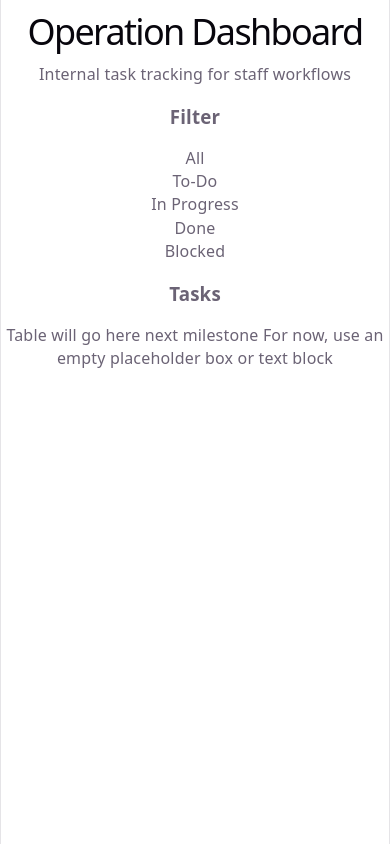
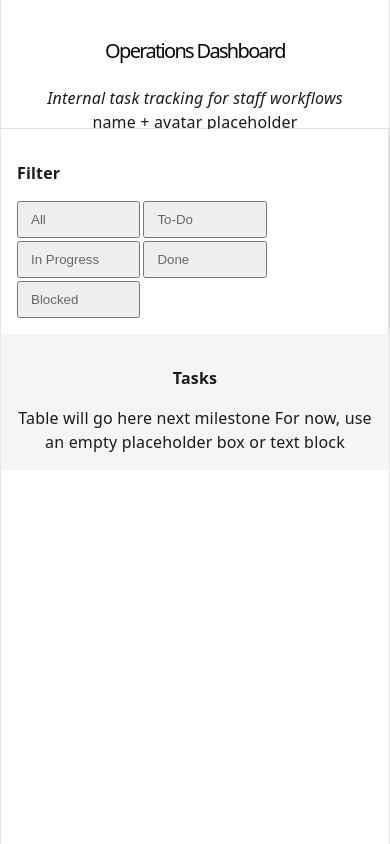
Before and after one commit to syntaxmonkey2px-8001/operations-dashboard, a React (Vite) app: page / in a window 390 px wide. Built offline with nearby package versions, Linux system fonts and the light colour scheme.

Commit message:
1st milestone: 3 parts dashboard layout, initial media query added

```diff
--- a/package.json
+++ b/package.json
@@ -11,7 +11,8 @@
   },
   "dependencies": {
     "react": "^19.2.6",
-    "react-dom": "^19.2.6"
+    "react-dom": "^19.2.6",
+    "sass": "^1.100.0"
   },
   "devDependencies": {
     "@eslint/js": "^10.0.1",
--- a/src/App.css
+++ /dev/null
@@ -1,184 +0,0 @@
-.counter {
-  font-size: 16px;
-  padding: 5px 10px;
-  border-radius: 5px;
-  color: var(--accent);
-  background: var(--accent-bg);
-  border: 2px solid transparent;
-  transition: border-color 0.3s;
-  margin-bottom: 24px;
-
-  &:hover {
-    border-color: var(--accent-border);
-  }
-  &:focus-visible {
-    outline: 2px solid var(--accent);
-    outline-offset: 2px;
-  }
-}
-
-.hero {
-  position: relative;
-
-  .base,
-  .framework,
-  .vite {
-    inset-inline: 0;
-    margin: 0 auto;
-  }
-
-  .base {
-    width: 170px;
-    position: relative;
-    z-index: 0;
-  }
-
-  .framework,
-  .vite {
-    position: absolute;
-  }
-
-  .framework {
-    z-index: 1;
-    top: 34px;
-    height: 28px;
-    transform: perspective(2000px) rotateZ(300deg) rotateX(44deg) rotateY(39deg)
-      scale(1.4);
-  }
-
-  .vite {
-    z-index: 0;
-    top: 107px;
-    height: 26px;
-    width: auto;
-    transform: perspective(2000px) rotateZ(300deg) rotateX(40deg) rotateY(39deg)
-      scale(0.8);
-  }
-}
-
-#center {
-  display: flex;
-  flex-direction: column;
-  gap: 25px;
-  place-content: center;
-  place-items: center;
-  flex-grow: 1;
-
-  @media (max-width: 1024px) {
-    padding: 32px 20px 24px;
-    gap: 18px;
-  }
-}
-
-#next-steps {
-  display: flex;
-  border-top: 1px solid var(--border);
-  text-align: left;
-
-  & > div {
-    flex: 1 1 0;
-    padding: 32px;
-    @media (max-width: 1024px) {
-      padding: 24px 20px;
-    }
-  }
-
-  .icon {
-    margin-bottom: 16px;
-    width: 22px;
-    height: 22px;
-  }
-
-  @media (max-width: 1024px) {
-    flex-direction: column;
-    text-align: center;
-  }
-}
-
-#docs {
-  border-right: 1px solid var(--border);
-
-  @media (max-width: 1024px) {
-    border-right: none;
-    border-bottom: 1px solid var(--border);
-  }
-}
-
-#next-steps ul {
-  list-style: none;
-  padding: 0;
-  display: flex;
-  gap: 8px;
-  margin: 32px 0 0;
-
-  .logo {
-    height: 18px;
-  }
-
-  a {
-    color: var(--text-h);
-    font-size: 16px;
-    border-radius: 6px;
-    background: var(--social-bg);
-    display: flex;
-    padding: 6px 12px;
-    align-items: center;
-    gap: 8px;
-    text-decoration: none;
-    transition: box-shadow 0.3s;
-
-    &:hover {
-      box-shadow: var(--shadow);
-    }
-    .button-icon {
-      height: 18px;
-      width: 18px;
-    }
-  }
-
-  @media (max-width: 1024px) {
-    margin-top: 20px;
-    flex-wrap: wrap;
-    justify-content: center;
-
-    li {
-      flex: 1 1 calc(50% - 8px);
-    }
-
-    a {
-      width: 100%;
-      justify-content: center;
-      box-sizing: border-box;
-    }
-  }
-}
-
-#spacer {
-  height: 88px;
-  border-top: 1px solid var(--border);
-  @media (max-width: 1024px) {
-    height: 48px;
-  }
-}
-
-.ticks {
-  position: relative;
-  width: 100%;
-
-  &::before,
-  &::after {
-    content: '';
-    position: absolute;
-    top: -4.5px;
-    border: 5px solid transparent;
-  }
-
-  &::before {
-    left: 0;
-    border-left-color: var(--border);
-  }
-  &::after {
-    right: 0;
-    border-right-color: var(--border);
-  }
-}
--- a/src/App.jsx
+++ b/src/App.jsx
@@ -1,31 +1,37 @@
-import { useState } from 'react'
-// import reactLogo from './assets/react.svg'
-// import viteLogo from './assets/vite.svg'
-// import heroImg from './assets/hero.png'
-import './App.css'
+import { useState } from 'react';
+import './styles/app.scss';
+// import './App.css'
 
 function App() {
   const [count, setCount] = useState(0)
 
   return (
     <>
+      <div className="dashboard">
         <header>
-        <h1>Operation Dashboard</h1>
-        <p>Internal task tracking for staff workflows</p>
+          <h1>Operations Dashboard</h1>
+          <p><i>Internal task tracking for staff workflows</i></p> {/*note to self*/}
+          <p>
+            {/* Right-aligned: small user badge  */}
+            name + avatar placeholder
+          </p>
         </header>
         <aside>
           <h3>Filter</h3>
-        <p>All</p>
-        <p>To-Do</p>
-        <p>In Progress</p>
-        <p>Done</p>
-        <p>Blocked</p>
+          <div className="button-wrapper">
+            <button>All</button>
+            <button>To-Do</button>
+            <button>In Progress</button>
+            <button>Done</button>
+            <button>Blocked</button>
+          </div>
         </aside>
         <main>
           <h3>Tasks</h3>
           Table will go here next milestone
           For now, use an empty placeholder box or text block
         </main>
+      </div>
     </>
   )
 }
--- /dev/null
+++ b/src/styles/app.scss
@@ -0,0 +1,153 @@
+/* Color Palette: */
+$background: #f5f5f5;
+$background-accent: #ffffff;
+$Card-bg: #ffffff;
+$text-primary: #1a1a1a;
+$text-secondary: #666666;
+$border: #e0e0e0;
+/* (buttons/active) */
+$accent: #0066cc;
+$accent-hover: #0052a3;
+
+
+$padding-default: 1rem;
+/* (use multiples: 8px, 16px, 24px, 32px) */
+
+
+@mixin base-style ($background) {
+    background-color: $background;
+    padding: $padding-default;
+    color: $text-primary;
+
+    /* Typography: */
+
+
+    font-family: system-ui, -apple-system, BlinkMacSystemFont, 'Segoe UI', Roboto, Oxygen, Ubuntu, Cantarell, 'Open Sans', 'Helvetica Neue', sans-serif;
+    font-size: 16px;
+    line-height: 1.5;
+}
+
+// html{
+//     font-size: 16px;
+// }
+
+.dashboard {
+    max-width: 1400px;
+    /*(dashboard doesn't need to go wider)*/
+
+    display: grid;
+    grid-template-areas: ' header header header'
+        'aside main main ';
+
+}
+
+h1 {
+    font-size: 1.25rem;
+}
+
+h2,
+h3,
+h4 {
+    font-size: 1rem;
+}
+
+header {
+    @include base-style($background-accent);
+    grid-area: header;
+
+    height: 6em;
+    border-bottom: 1px solid #e0e0e0;
+    /* Centered-title: "Operations Dashboard" */
+
+    p {
+        text-align: right;
+    }
+}
+
+aside {
+    @include base-style($background-accent);
+
+    grid-area: aside;
+    // width: 240px;
+    text-align: left;
+    border-right: 1px solid #e0e0e0;
+
+    .button-wrapper {
+        display: flex;
+        flex-direction: column;
+        gap: .2em;
+
+
+
+        button {
+            color: #666666;
+            width: 14rem;
+            height: 3.2em;
+            padding: 12px 16px;
+            text-align: left;
+            outline: none;
+
+            // Full width of sidebar
+
+            &:active {
+                color: $accent;
+                border-left: 4px solid $accent;
+
+            }
+
+            &:hover {
+                background: $background;
+                border: none;
+                border-left: 4px solid $accent;
+            }
+        }
+    }
+}
+
+main {
+    @include base-style($background);
+    // Padding: 24px
+
+    grid-area: main;
+}
+
+/*
+Layout:
+
+At screens < 768px: stack sidebar above content (mobile nav collapse later)
+
+
+Responsive Breakpoints:
+
+Desktop: 1024px+
+Tablet: 768px–1023px
+Mobile: < 768px */
+
+@media(max-width:768px) {
+    .dashboard {
+        grid-template-areas: '  header'
+            'aside '
+            'main ';
+    header {
+
+    p {
+        text-align: center;
+    }
+}
+
+    aside {
+        .button-wrapper {
+
+            flex-wrap: wrap;
+            flex-direction: row;
+
+            button {
+                width: 7.7rem;
+                height: 2.3rem;
+                padding: 8px 12px;
+
+            }
+        }
+    }
+    }
+}
```
Also changed, not shown: 2 other files (tests, documents, lock files or other folders). Lines whose indentation alone changed are shown as unchanged.
